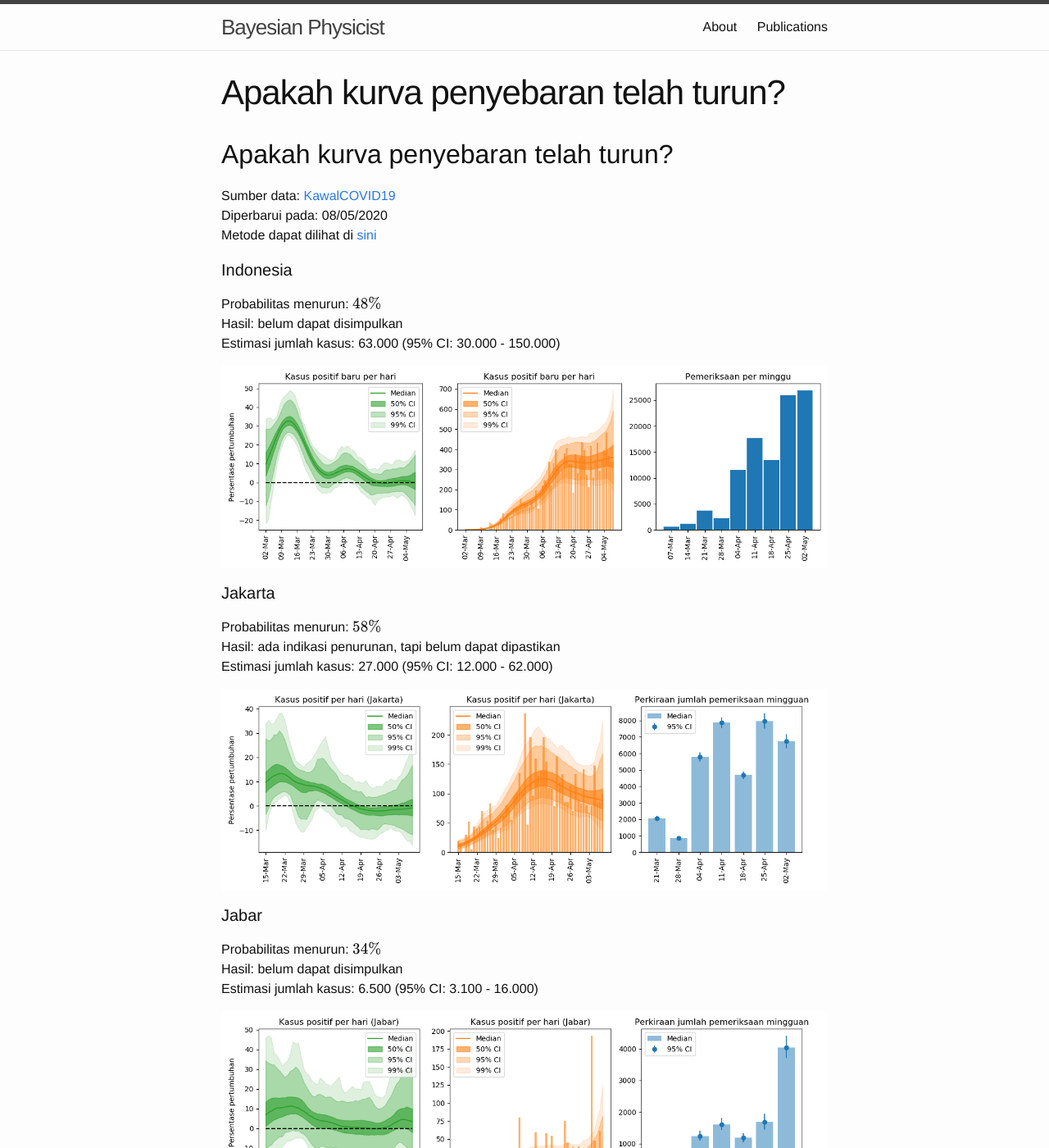
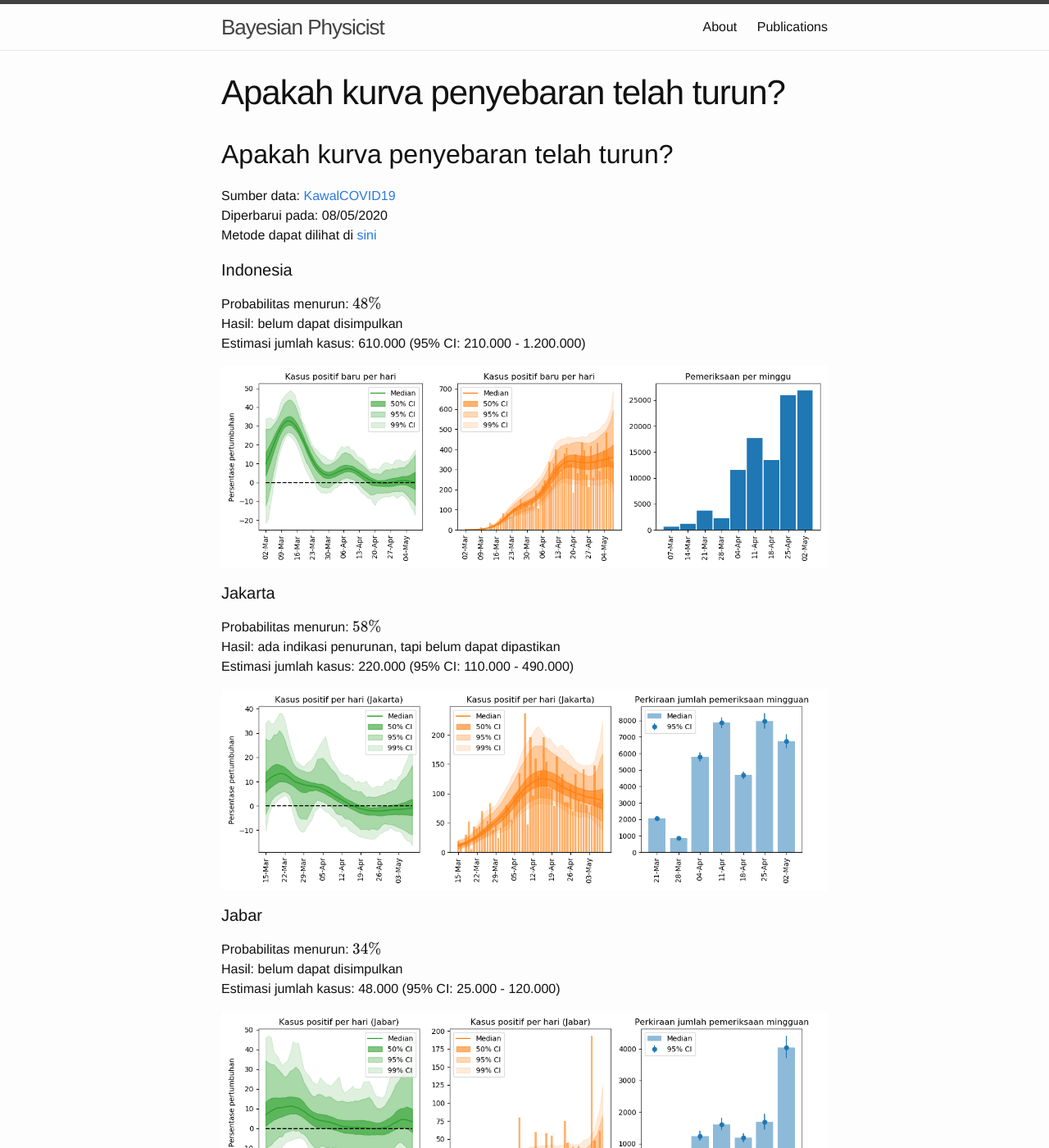
Before and after one commit to mfkasim1/mfkasim1.github.io, a Jekyll site: the page built from idcovid19.md, in a window 1280 px wide and 1400 px high. Shown: the whole window at 82% size. Built offline with Jekyll 4.4.1, drawn with Linux system fonts in a browser that asks for light colours; formulas are drawn with MathJax 3; our own code applies the rules of GitHub Pages for plain Markdown files; some of the changed text lies outside the part shown.

```diff
--- a/idcovid19.md
+++ b/idcovid19.md
@@ -15,7 +15,7 @@
 
 Probabilitas menurun: \\(48\%\\)<br/>
 Hasil: belum dapat disimpulkan<br/>
-Estimasi jumlah kasus: 63.000 (95% CI: 30.000 - 150.000)
+Estimasi jumlah kasus: 610.000 (95% CI: 210.000 - 1.200.000)
 
 <img title="Indonesia" src="{{ site.baseurl }}/assets/idcovid19-daily/id_new_cases.png" width="100%"/>
 
@@ -23,7 +23,7 @@
 
 Probabilitas menurun: \\(58\%\\)<br/>
 Hasil: ada indikasi penurunan, tapi belum dapat dipastikan<br/>
-Estimasi jumlah kasus: 27.000 (95% CI: 12.000 - 62.000)
+Estimasi jumlah kasus: 220.000 (95% CI: 110.000 - 490.000)
 
 <img title="Jakarta" src="{{ site.baseurl }}/assets/idcovid19-daily/idprov_jakarta_new_cases.png" width="100%"/>
 
@@ -31,7 +31,7 @@
 
 Probabilitas menurun: \\(34\%\\)<br/>
 Hasil: belum dapat disimpulkan<br/>
-Estimasi jumlah kasus: 6.500 (95% CI: 3.100 - 16.000)
+Estimasi jumlah kasus: 48.000 (95% CI: 25.000 - 120.000)
 
 <img title="Jabar" src="{{ site.baseurl }}/assets/idcovid19-daily/idprov_jabar_new_cases.png" width="100%"/>
 
@@ -39,7 +39,7 @@
 
 Probabilitas menurun: \\(41\%\\)<br/>
 Hasil: belum dapat disimpulkan<br/>
-Estimasi jumlah kasus: 11.000 (95% CI: 5.300 - 28.000)
+Estimasi jumlah kasus: 99.000 (95% CI: 41.000 - 230.000)
 
 <img title="Jatim" src="{{ site.baseurl }}/assets/idcovid19-daily/idprov_jatim_new_cases.png" width="100%"/>
 
@@ -47,7 +47,7 @@
 
 Probabilitas menurun: \\(51\%\\)<br/>
 Hasil: ada indikasi penurunan, tapi belum dapat dipastikan<br/>
-Estimasi jumlah kasus: 5.500 (95% CI: 2.700 - 13.000)
+Estimasi jumlah kasus: 40.000 (95% CI: 20.000 - 110.000)
 
 <img title="Jateng" src="{{ site.baseurl }}/assets/idcovid19-daily/idprov_jateng_new_cases.png" width="100%"/>
 
@@ -55,6 +55,6 @@
 
 Probabilitas menurun: \\(35\%\\)<br/>
 Hasil: belum dapat disimpulkan<br/>
-Estimasi jumlah kasus: 3.500 (95% CI: 1.900 - 8.900)
+Estimasi jumlah kasus: 32.000 (95% CI: 15.000 - 73.000)
 
 <img title="Sulsel" src="{{ site.baseurl }}/assets/idcovid19-daily/idprov_sulsel_new_cases.png" width="100%"/>
```
